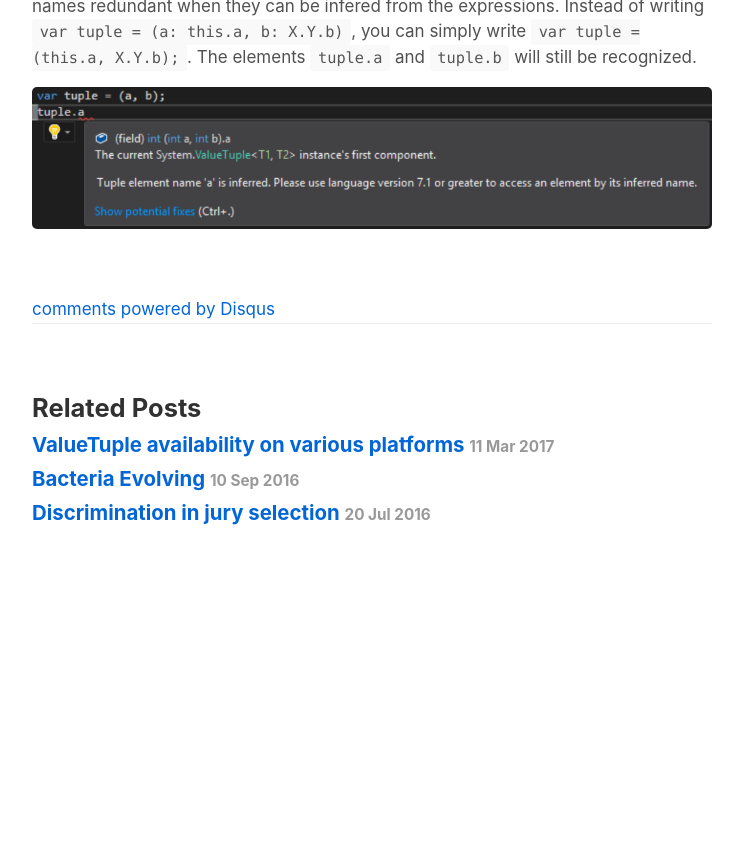
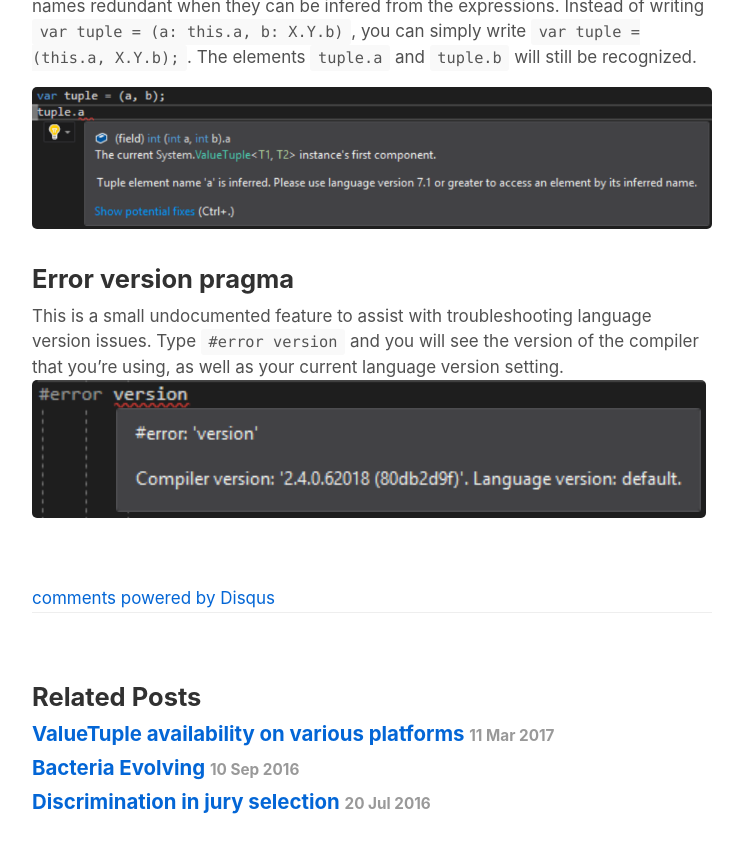
Before and after one commit to jcouv/jcouv.github.io, a Jekyll site: the page built from _posts/2017-07-09-using-Csharp-7.1.md, in a window 1280 px wide and 900 px high, scrolled down 2080 px. Shown: the top 853 px of the window, without its empty margins (268-1011 px from the left). Built offline with Jekyll 4.4.1, drawn with Linux system fonts in a browser that asks for light colours; comment, search, counter and statistics services are not loaded; before the commit the page ends 2691 px from its top, so only the background shows below that.

Commit message:
Update 2017-07-09-using-Csharp-7.1.md

```diff
--- a/_posts/2017-07-09-using-Csharp-7.1.md
+++ b/_posts/2017-07-09-using-Csharp-7.1.md
@@ -38,3 +38,7 @@ This is a refinement on tuple literals (introduced in 7.0) which makes tuple ele
 Instead of writing `var tuple = (a: this.a, b: X.Y.b)`, you can simply write `var tuple = (this.a, X.Y.b);`. The elements `tuple.a` and `tuple.b` will still be recognized.
 
 ![InferredTupleNameLightbulb.png]({{site.baseurl}}/archives/images/InferredTupleNameLightbulb.png)
+
+## Error version pragma
+This is a small undocumented feature to assist with troubleshooting language version issues. Type `#error version` and you will see the version of the compiler that you're using, as well as your current language version setting.
+![ErrorVersion.png]({{site.baseurl}}/archives/images/ErrorVersion.png)
```
